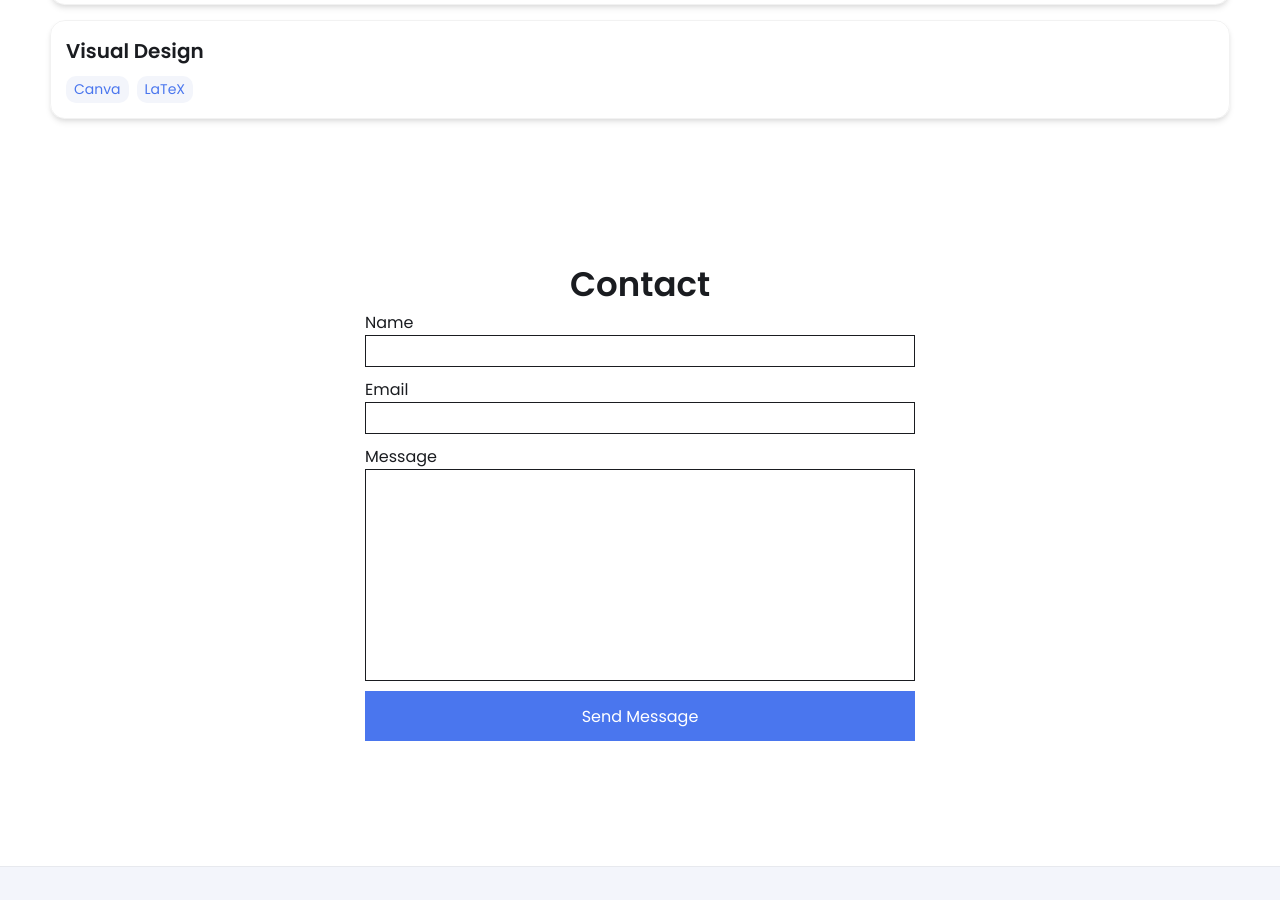
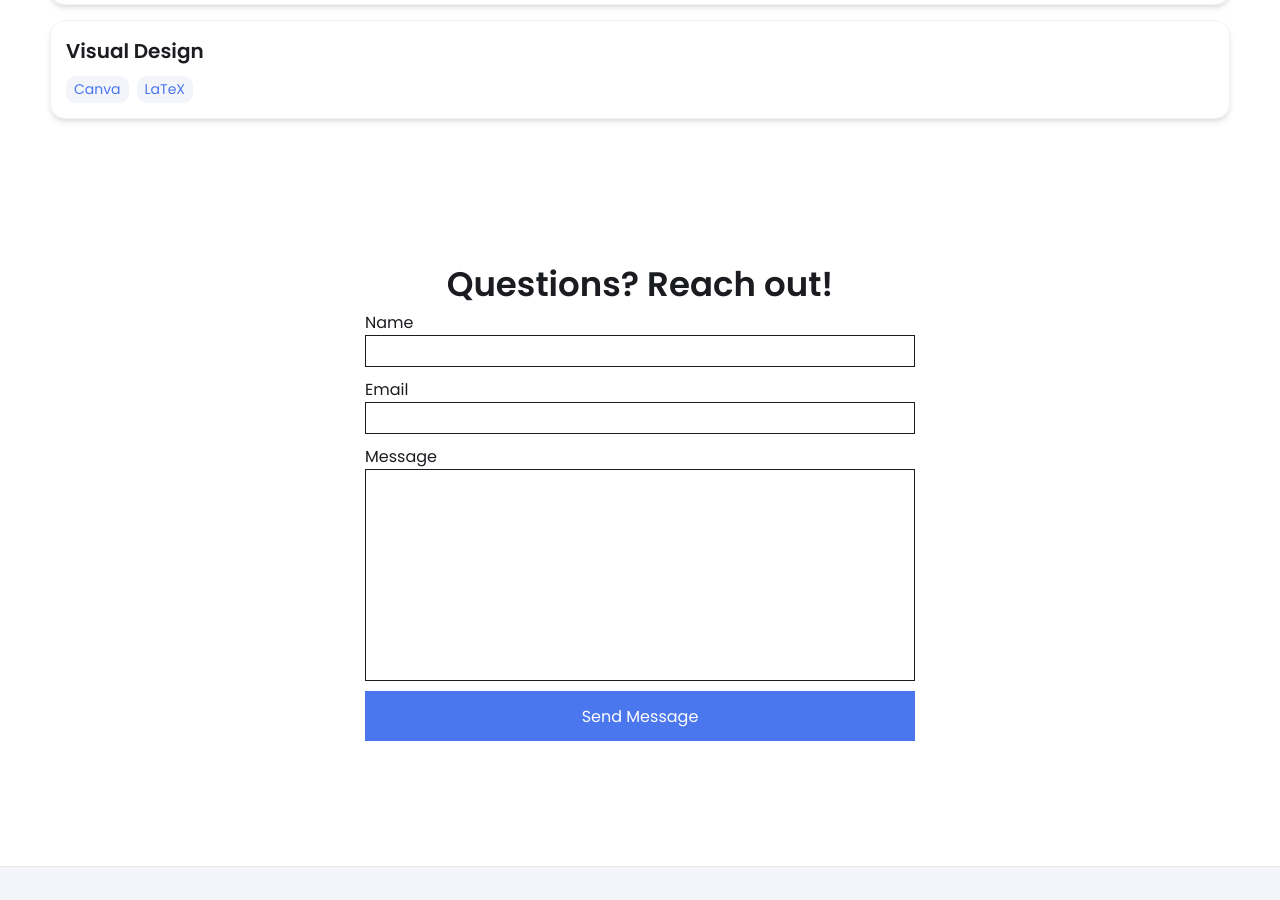
Before and after one commit to blasejlondono/blasejlondono.github.io, a Jekyll site: the page built from index.html, in a window 1280 px wide and 900 px high, scrolled down 2189 px. Built offline with Jekyll 4.4.1, drawn with Linux system fonts in a browser that asks for light colours.

Commit message:
Update contact.html

```diff
--- a/_includes/contact.html
+++ b/_includes/contact.html
@@ -1,6 +1,6 @@
 <!-- SECTION 4: Contact-->
 <section id="contact" class= "contact-section">
-    <h2>Contact</h2>
+    <h2>Questions? Reach out!</h2>
 
     <div class="group">
 
```
